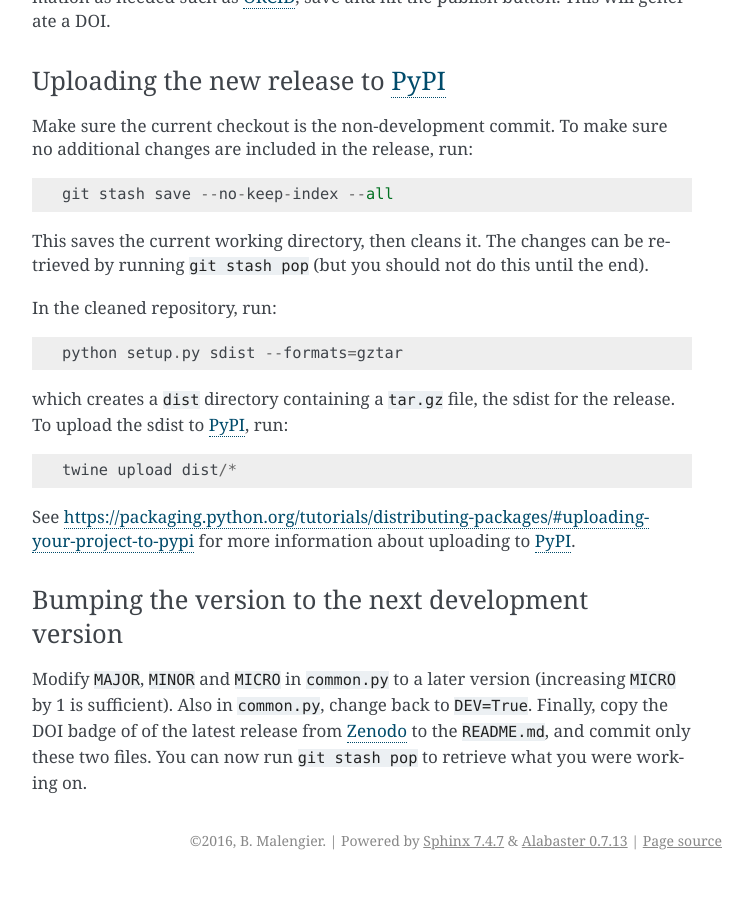
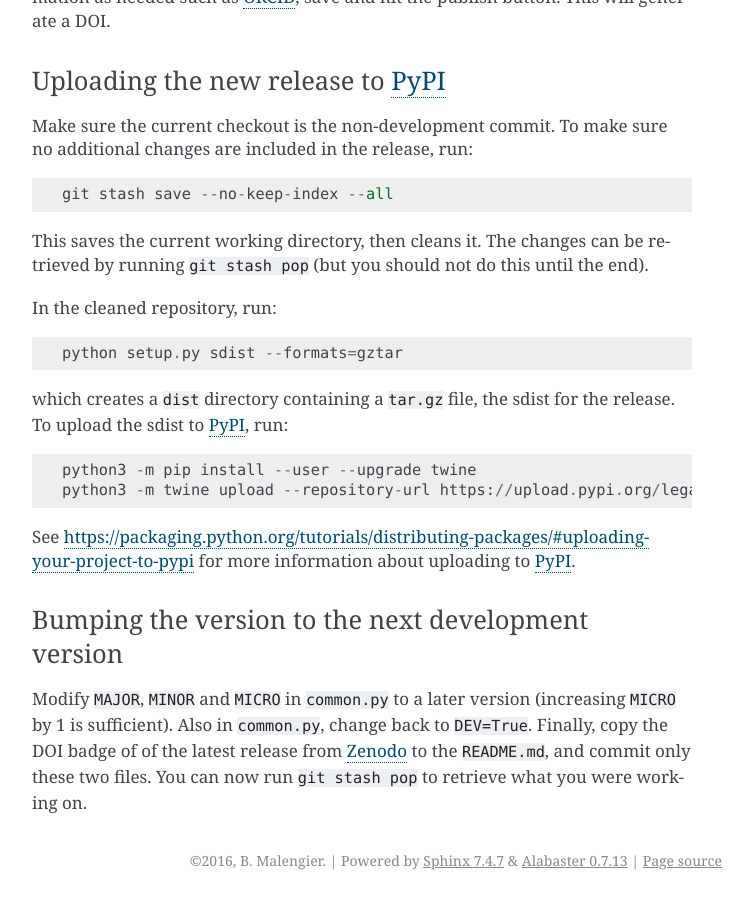
Before and after one commit to bmcage/odes, a Sphinx documentation site: the page built from docs/contributing.rst, in a window 1280 px wide and 900 px high, scrolled down 2342 px. Shown: the whole window, without its empty margins (388-1141 px from the left). Built offline with Sphinx 7.4.7, drawn with Linux system fonts in a browser that asks for light colours.

Commit message:
update twine commands for upload to pypi

```diff
--- a/docs/contributing.rst
+++ b/docs/contributing.rst
@@ -109,7 +109,8 @@ In the cleaned repository, run::
 which creates a ``dist`` directory containing a ``tar.gz`` file, the sdist for
 the release. To upload the sdist to PyPI_, run::
 
-    twine upload dist/*
+    python3 -m pip install --user --upgrade twine
+    python3 -m twine upload --repository-url https://upload.pypi.org/legacy/ dist/*
 
 See https://packaging.python.org/tutorials/distributing-packages/#uploading-your-project-to-pypi for more information about uploading to PyPI_.
 
```
